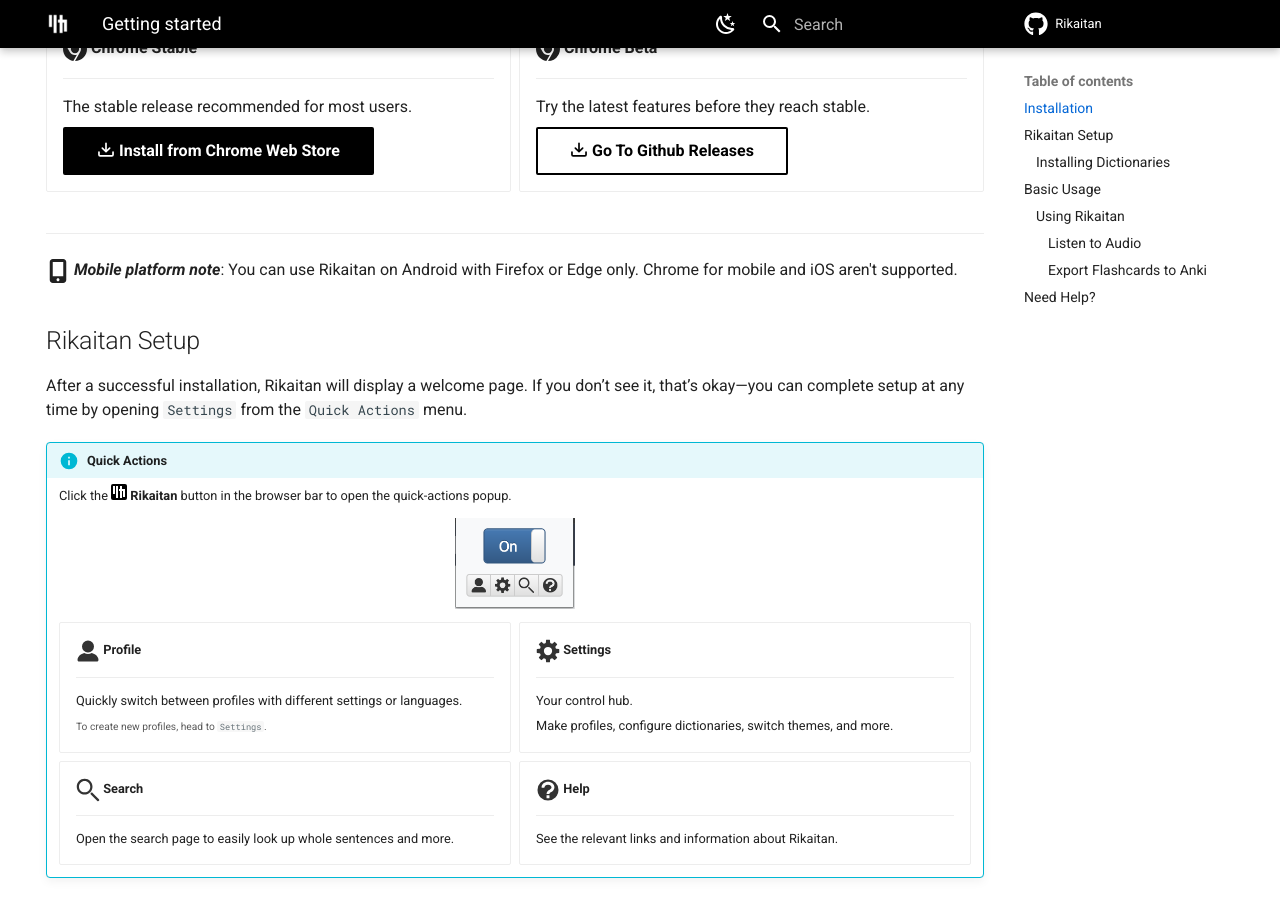
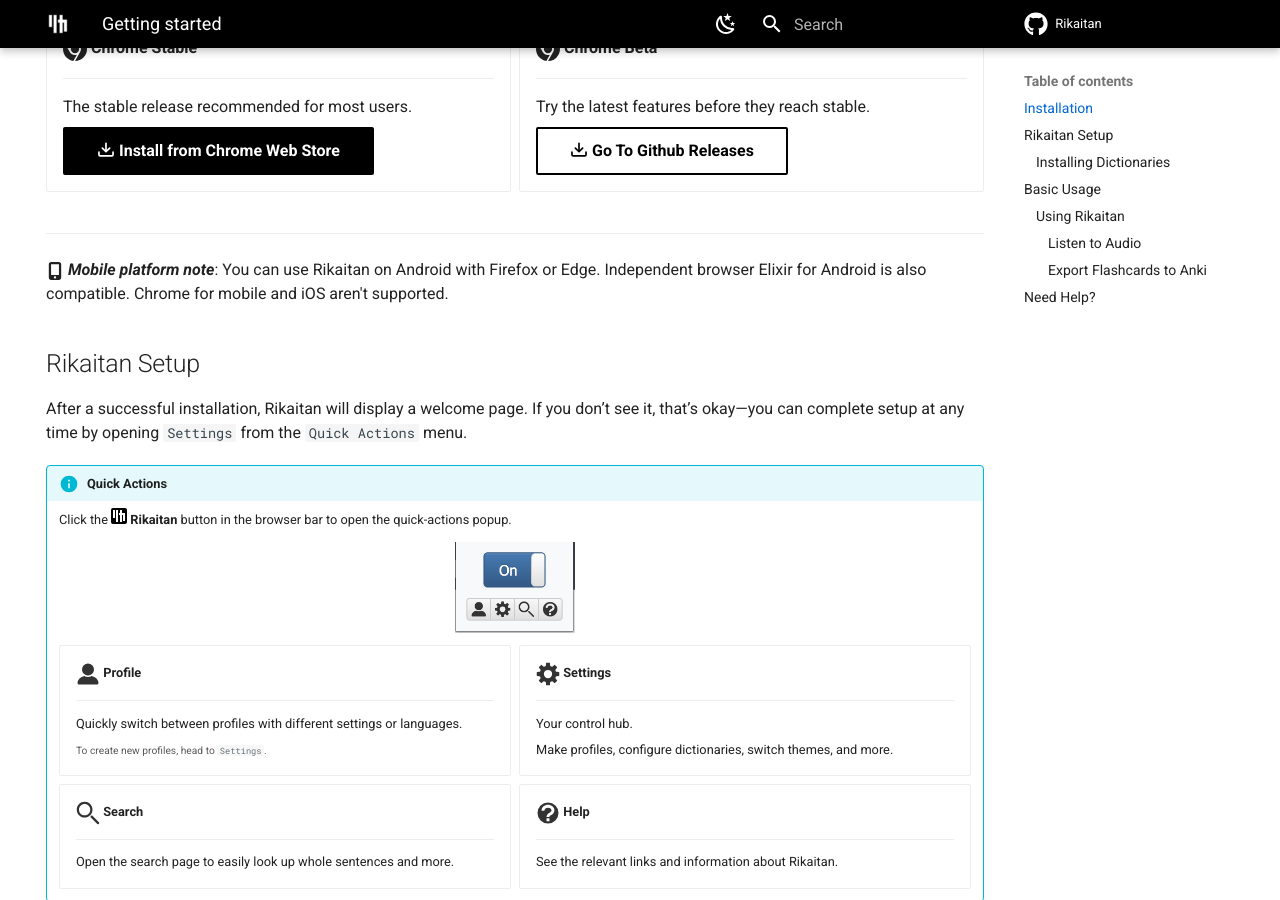
Before and after one commit to rikaitan/rikaitan.github.io, an MkDocs documentation site: the page built from docs/getting-started.md, in a window 1280 px wide and 900 px high, scrolled down 730 px. Built offline with MkDocs 1.6.1 and Material for MkDocs 9.7.7, drawn with Linux system fonts in a browser that asks for light colours; comment, search, counter and statistics services are not loaded.

Commit message:
docs: update mobile platform note to include Elixir browser compatibility
<rikaitan.link>NWNmOGJkZmZjZDMxZDVmN2VjODlmMjUxNGYzNGQyZDg2ODllOWJjMQo=</rikaitan.link>

```diff
--- a/docs/getting-started.md
+++ b/docs/getting-started.md
@@ -115,7 +115,7 @@ as your everyday web browser.
 
 ---
 
-:fontawesome-solid-mobile-screen-button:{ .lg .middle } ___Mobile platform note___: You can use Rikaitan on Android with Firefox or Edge only. Chrome for mobile and iOS aren't supported.
+:fontawesome-solid-mobile-screen-button:{ .md .middle } ___Mobile platform note___: You can use Rikaitan on Android with Firefox or Edge. Independent browser Elixir for Android is also compatible. Chrome for mobile and iOS aren't supported.
 
 ## Rikaitan Setup
 
```
